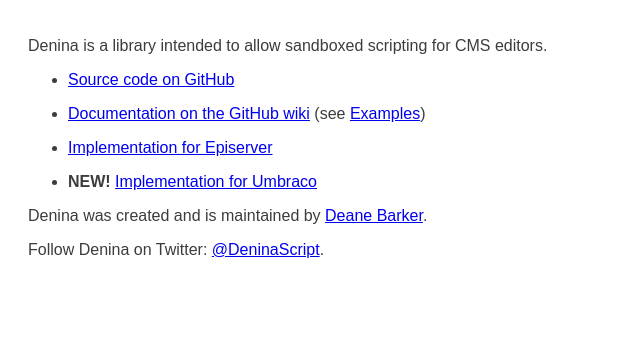
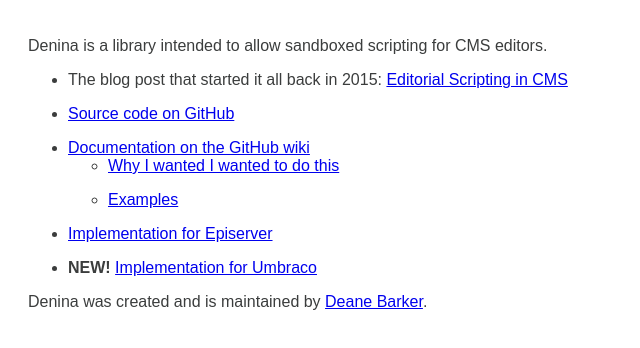
Before and after one commit to deanebarker/Denina-Sharp, a plain HTML site: page docs/index.html in a window 1280 px wide. Shown: the part 102-450 px from the top of the page, without its empty margins (0-640 px from the left). Drawn offline with Linux system fonts and the light colour scheme; a web font is replaced by a local one.

Commit message:
Update index.html

```diff
--- a/docs/index.html
+++ b/docs/index.html
@@ -24,16 +24,20 @@
 			Denina is a library intended to allow sandboxed scripting for CMS editors.
 		</p>
 		<ul>
+			<li>The blog post that started it all back in 2015: <a href="https://deanebarker.net/tech/blog/editorial-scripting-in-cms/">Editorial Scripting in CMS</a></li>
 			<li><a href="https://github.com/deanebarker/Denina-Sharp">Source code on GitHub</a></li>
-			<li><a href="https://github.com/deanebarker/Denina-Sharp/wiki">Documentation on the GitHub wiki</a> (see <a href="https://github.com/deanebarker/Denina-Sharp/wiki/Examples">Examples</a>)</li>
+			<li><a href="https://github.com/deanebarker/Denina-Sharp/wiki">Documentation on the GitHub wiki</a>
+				<ul>
+										<li><a href="https://github.com/deanebarker/Denina-Sharp/wiki/Why-Do-This">Why I wanted I wanted to do this</a></li>
+					<li><a href="https://github.com/deanebarker/Denina-Sharp/wiki/Examples">Examples</a></li>
+
+				</ul>
+			</li>
 			<li><a href="https://github.com/deanebarker/Denina-Sharp/wiki/Episerver-Script-Block">Implementation for Episerver</a></li>
 			<li><strong>NEW!</strong> <a href="https://github.com/LennardF1989/DeninaSharp.Umbraco">Implementation for Umbraco</a></li>
 		</ul>
 		<p>
 			Denina was created and is maintained by <a href="http://linkedin.com/in/deane">Deane Barker</a>.
 		</p>
-		<p>
-			Follow Denina on Twitter: <a href="http://twitter.com/deninascript">@DeninaScript</a>.
-		</p>
 	</body>
 </html>
```
